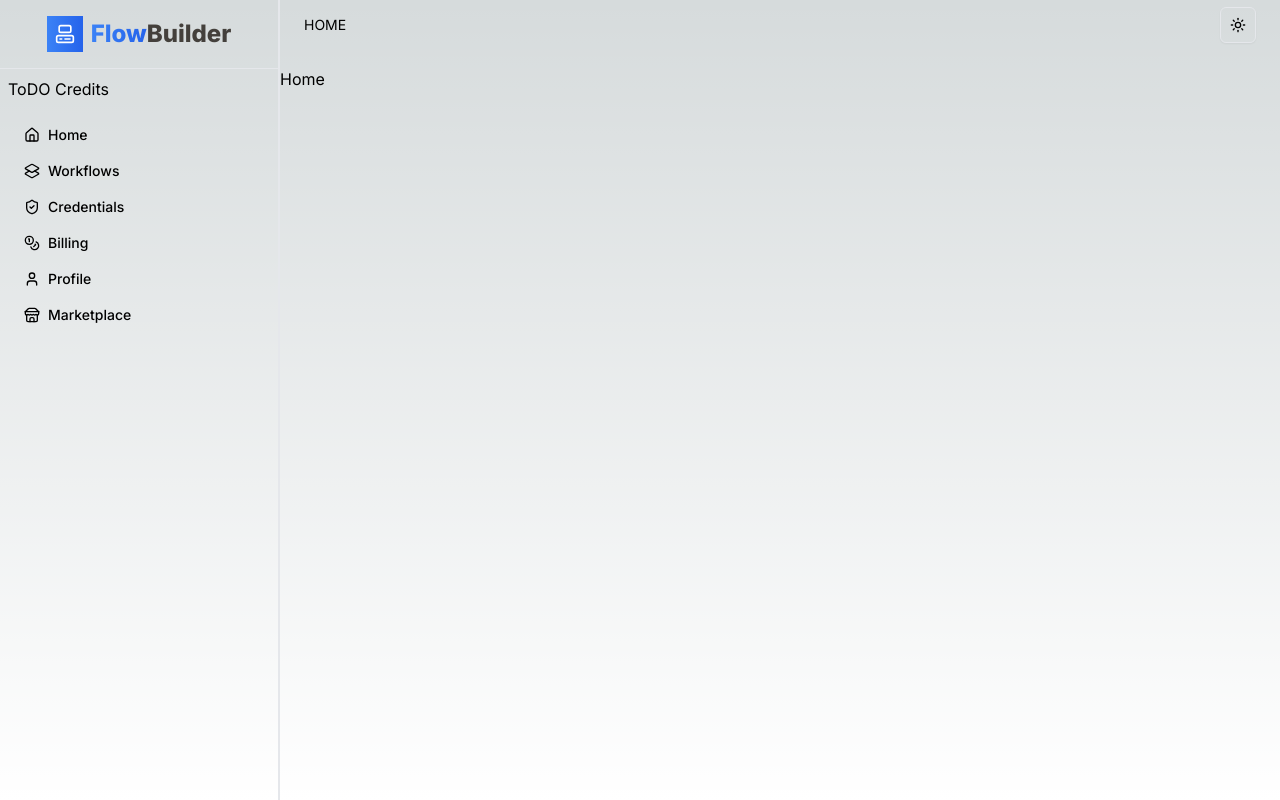
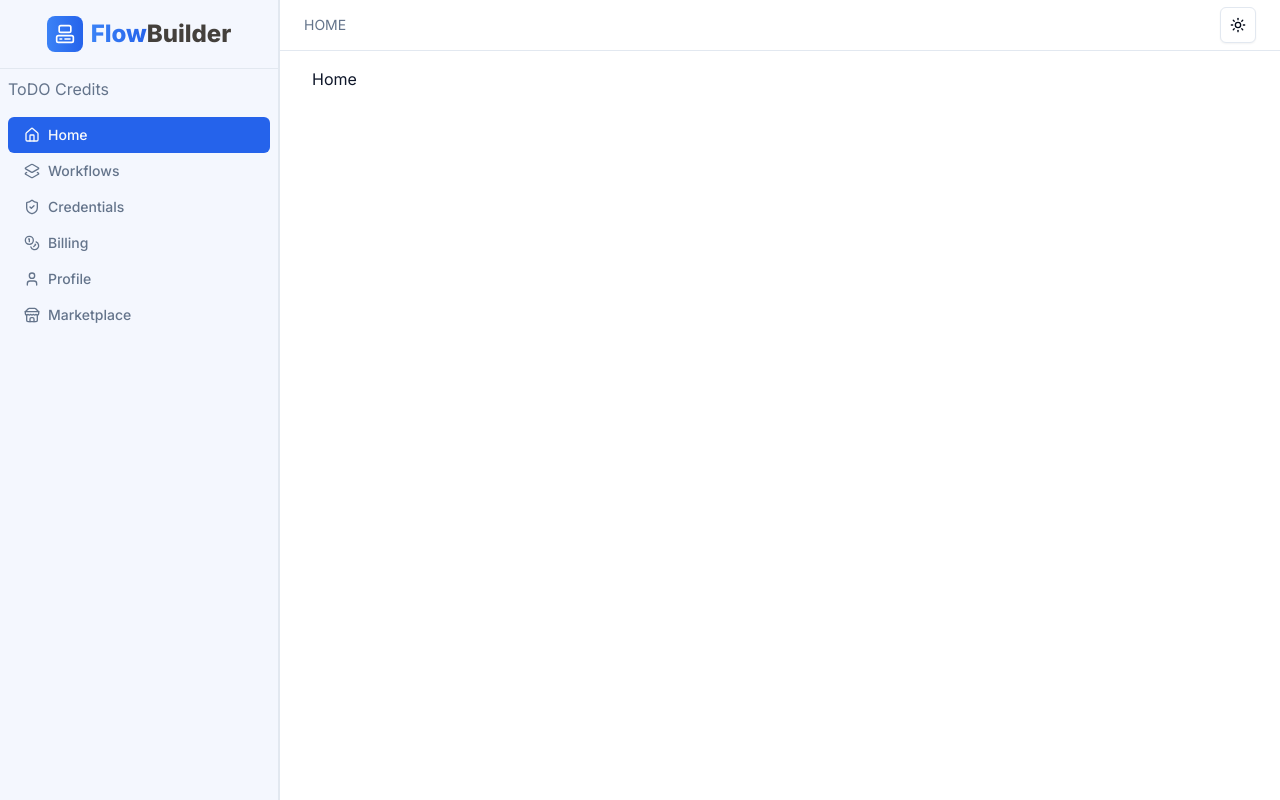
Before and after one commit to itsraghul/FlowBuilder, a Next.js app: page / in a window 1280 px wide. Built offline with nearby package versions, Linux system fonts and the light colour scheme.

Commit message:
Configuration

```diff
--- a/app/globals.css
+++ b/app/globals.css
@@ -16,18 +16,86 @@
   }
 }
 
-body {
-  color: rgb(var(--foreground-rgb));
-  background: linear-gradient(
-      to bottom,
-      transparent,
-      rgb(var(--background-end-rgb))
-    )
-    rgb(var(--background-start-rgb));
-}
-
 @layer utilities {
   .text-balance {
     text-wrap: balance;
   }
 }
+
+
+@layer base {
+  :root {
+    --background: 0 0% 100%;
+    --foreground: 222.2 84% 4.9%;
+    --card: 0 0% 100%;
+    --card-foreground: 222.2 84% 4.9%;
+    --popover: 0 0% 100%;
+    --popover-foreground: 222.2 84% 4.9%;
+    --primary: 221.2 83.2% 53.3%;
+    --primary-foreground: 210 40% 98%;
+    --secondary: 210 40% 96.1%;
+    --secondary-foreground: 222.2 47.4% 11.2%;
+    --muted: 210 40% 96.1%;
+    --muted-foreground: 215.4 16.3% 46.9%;
+    --accent: 210 40% 96.1%;
+    --accent-foreground: 222.2 47.4% 11.2%;
+    --destructive: 0 84.2% 60.2%;
+    --destructive-foreground: 210 40% 98%;
+    --border: 214.3 31.8% 91.4%;
+    --input: 214.3 31.8% 91.4%;
+    --ring: 221.2 83.2% 53.3%;
+    --radius: 0.5rem;
+    --chart-1: 12 76% 61%;
+    --chart-2: 173 58% 39%;
+    --chart-3: 197 37% 24%;
+    --chart-4: 43 74% 66%;
+    --chart-5: 27 87% 67%;
+  }
+
+  .dark {
+    --background: 222.2 84% 4.9%;
+    --foreground: 210 40% 98%;
+    --card: 222.2 84% 4.9%;
+    --card-foreground: 210 40% 98%;
+    --popover: 222.2 84% 4.9%;
+    --popover-foreground: 210 40% 98%;
+    --primary: 217.2 91.2% 59.8%;
+    --primary-foreground: 222.2 47.4% 11.2%;
+    --secondary: 217.2 32.6% 17.5%;
+    --secondary-foreground: 210 40% 98%;
+    --muted: 217.2 32.6% 17.5%;
+    --muted-foreground: 215 20.2% 65.1%;
+    --accent: 217.2 32.6% 17.5%;
+    --accent-foreground: 210 40% 98%;
+    --destructive: 0 62.8% 30.6%;
+    --destructive-foreground: 210 40% 98%;
+    --border: 217.2 32.6% 17.5%;
+    --input: 217.2 32.6% 17.5%;
+    --ring: 224.3 76.3% 48%;
+    --chart-1: 220 70% 50%;
+    --chart-2: 160 60% 45%;
+    --chart-3: 30 80% 55%;
+    --chart-4: 280 65% 60%;
+    --chart-5: 340 75% 55%;
+  }
+}
+
+
+@layer base {
+  * {
+    @apply border-border;
+  }
+  body {
+    @apply bg-background text-foreground;
+  }
+}
+
+.react-flow__attribution {
+  background: transparent !important;
+}
+
+.dark {
+  .react-flow__controls-button {
+    @apply !bg-accent;
+  }
+}
--- a/tailwind.config.ts
+++ b/tailwind.config.ts
@@ -1,20 +1,107 @@
 import type { Config } from "tailwindcss";
 
 const config: Config = {
+	darkMode: ["class"],
 	content: [
 		"./pages/**/*.{js,ts,jsx,tsx,mdx}",
 		"./components/**/*.{js,ts,jsx,tsx,mdx}",
 		"./app/**/*.{js,ts,jsx,tsx,mdx}",
 	],
 	theme: {
+		container: {
+			center: true,
+			padding: "2rem",
+			screens: {
+				"2x1": "1400px"
+			}
+		},
 		extend: {
 			backgroundImage: {
-        "gradient-radial": "radial-gradient(var(--tw-gradient-stops))",
-        "gradient-conic":
-          "conic-gradient(from 180deg at 50% 50%, var(--tw-gradient-stops))",
+				'gradient-radial': 'radial-gradient(var(--tw-gradient-stops))',
+				'gradient-conic': 'conic-gradient(from 180deg at 50% 50%, var(--tw-gradient-stops))'
 			},
+			borderRadius: {
+				lg: 'var(--radius)',
+				md: 'calc(var(--radius) - 2px)',
+				sm: 'calc(var(--radius) - 4px)',
+				x2: '0.5rem'
 			},
+			colors: {
+				background: 'hsl(var(--background))',
+				foreground: 'hsl(var(--foreground))',
+				card: {
+					DEFAULT: 'hsl(var(--card))',
+					foreground: 'hsl(var(--card-foreground))'
 				},
-  plugins: [],
+				popover: {
+					DEFAULT: 'hsl(var(--popover))',
+					foreground: 'hsl(var(--popover-foreground))'
+				},
+				primary: {
+					DEFAULT: 'hsl(var(--primary))',
+					foreground: 'hsl(var(--primary-foreground))'
+				},
+				secondary: {
+					DEFAULT: 'hsl(var(--secondary))',
+					foreground: 'hsl(var(--secondary-foreground))'
+				},
+				muted: {
+					DEFAULT: 'hsl(var(--muted))',
+					foreground: 'hsl(var(--muted-foreground))'
+				},
+				accent: {
+					DEFAULT: 'hsl(var(--accent))',
+					foreground: 'hsl(var(--accent-foreground))'
+				},
+				destructive: {
+					DEFAULT: 'hsl(var(--destructive))',
+					foreground: 'hsl(var(--destructive-foreground))'
+				},
+				border: 'hsl(var(--border))',
+				input: 'hsl(var(--input))',
+				ring: 'hsl(var(--ring))',
+				chart: {
+					'1': 'hsl(var(--chart-1))',
+					'2': 'hsl(var(--chart-2))',
+					'3': 'hsl(var(--chart-3))',
+					'4': 'hsl(var(--chart-4))',
+					'5': 'hsl(var(--chart-5))'
+				},
+				sidebar: {
+					DEFAULT: 'hsl(var(--sidebar-background))',
+					foreground: 'hsl(var(--sidebar-foreground))',
+					primary: 'hsl(var(--sidebar-primary))',
+					'primary-foreground': 'hsl(var(--sidebar-primary-foreground))',
+					accent: 'hsl(var(--sidebar-accent))',
+					'accent-foreground': 'hsl(var(--sidebar-accent-foreground))',
+					border: 'hsl(var(--sidebar-border))',
+					ring: 'hsl(var(--sidebar-ring))'
+				}
+			},
+			keyframes: {
+				'accordion-down': {
+					from: {
+						height: '0'
+					},
+					to: {
+						height: 'var(--radix-accordion-content-height)'
+					}
+				},
+				'accordion-up': {
+					from: {
+						height: 'var(--radix-accordion-content-height)'
+					},
+					to: {
+						height: '0'
+					}
+				}
+			},
+			animation: {
+				'accordion-down': 'accordion-down 0.2s ease-out',
+				'accordion-up': 'accordion-up 0.2s ease-out'
+			}
+		}
+	},
+	plugins: [require("tailwindcss-animate")],
 };
 export default config;
```
Also changed, not shown: package.json (+49 -4 lines), components.json (added), 1 other file (tests, documents, lock files or other folders). Lines whose indentation alone changed are shown as unchanged.
